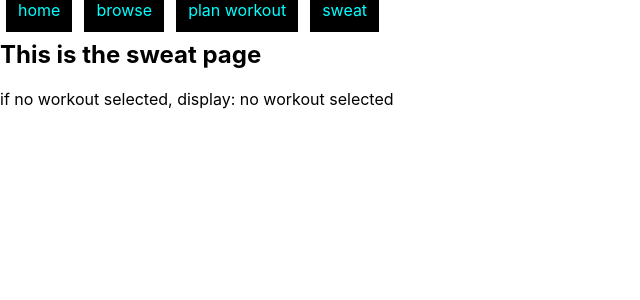
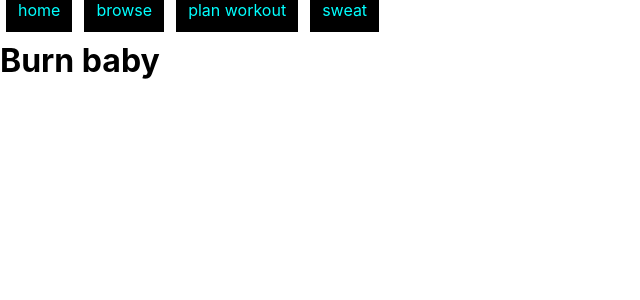
Before and after one commit to zoekirsh/Dirty30-App-Frontend, a React (Create React App) app: page /workout in a window 1280 px wide. Shown: the top 300 px of the page, without its empty margins (0-640 px from the left). Built offline with nearby package versions, Linux system fonts and the light colour scheme.

Commit message:
started on sweat page

```diff
--- a/src/App.js
+++ b/src/App.js
@@ -15,7 +15,13 @@ class App extends React.Component {
   state = {
     user: {},
     workouts: [],
-    selectedWorkout: {}
+    selectedWorkout: {
+      id: 1,
+      name: "Burn baby",
+      muscleGroup: "upper body",
+      sets: 3,
+      exercisesPerSet: 7
+    }
   }
 
   handleLogin = ({ username, password }) => {
@@ -51,7 +57,7 @@ class App extends React.Component {
         <Route exact path="/home" component={Home}/>
         <Route exact path="/browse" render={() => <Workouts currentUser={this.state.user} />} />
         <Route exact path="/workouts/new" component={CreateWorkout}/>
-        <Route exact path="/workout" component={Workout}/>
+        <Route exact path="/workout" render={() => <Workout currentWorkout={this.state.selectedWorkout}/>}/>
       </div>
     )
   }
--- a/src/components/Workout.js
+++ b/src/components/Workout.js
@@ -1,12 +1,60 @@
 import React from 'react';
 
-const Workout = () => {
-  return (
-    <div className='workout'>
-      <h2>This is the sweat page</h2>
-      <p>if no workout selected, display: no workout selected</p>
-    </div>
-  )
+// const Workout = () => {
+//   return (
+//     <div className='workout'>
+//       <h2>This is the sweat page</h2>
+//       <p>if no workout selected, display: no workout selected</p>
+//     </div>
+//   )
+// }
+
+class Workout extends React.Component {
+  state = {
+    times: {
+      total: 1800,
+      set: 0,
+      rest: 0
+    }
+  }
+
+
+
+  renderTimer = () => {
+
+
+  }
+
+  calcTimes = () => {
+    // 3
+    let numSets = this.props.currentWorkout.sets
+    // 7
+    let numExc = this.props.currentWorkout.exercisesPerSet
+    // number of rests in between sets
+    let numRest = numSets - 1
+
+    // time in seconds. 30min = 1800
+    let restTime = 60
+    let totalTime = 1800 - (restTime * numRest)
+    let setTime = totalTime / numSets
+
+    console.log(Math.floor(totalTime / 60))
+    console.log(Math.floor(setTime / 60))
+    console.log(Math.floor(restTime / 60))
+
+  }
+
+  componentDidMount() {
+    this.calcTimes()
+  }
+
+  render() {
+    return(
+      <div>
+        <h1>{this.props.currentWorkout.name}</h1>
+      </div>
+    )
+  }
 }
 
 
```
